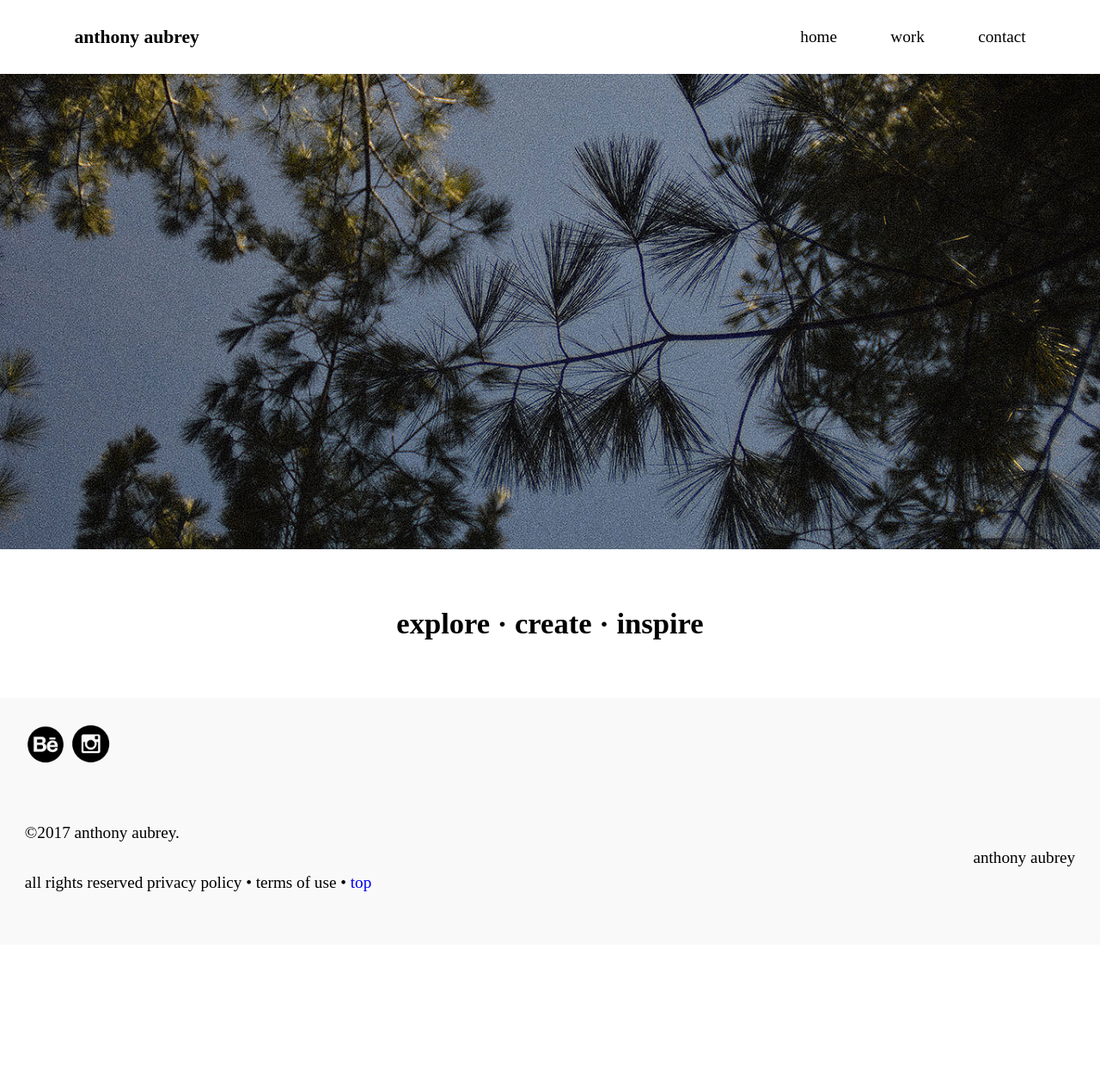
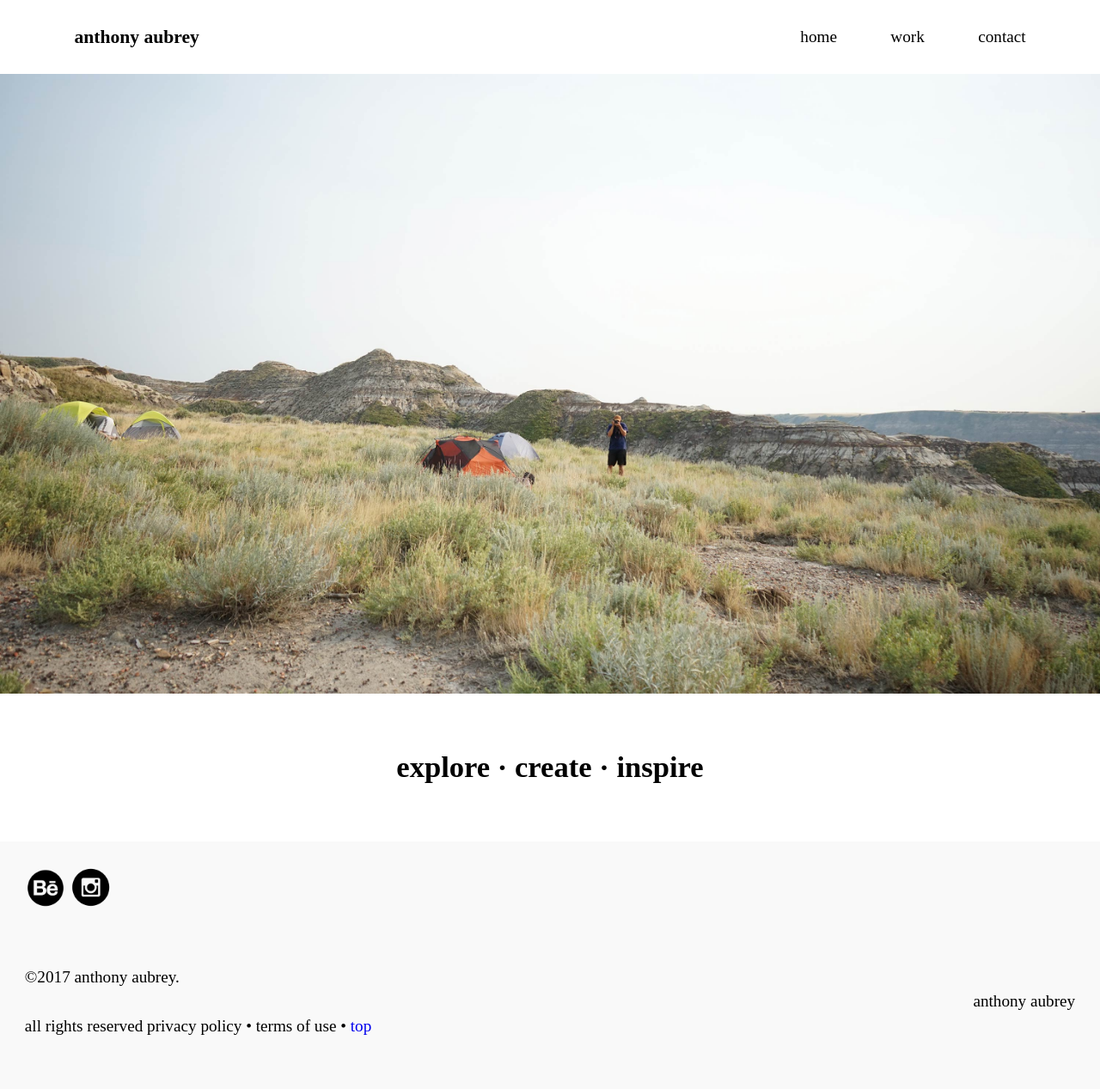
Before and after one commit to anthonyaubrey/portfolio, a Jekyll site: the page built from index.html, in a window 1280 px wide. Shown: the whole page at 86% size. Built offline with Jekyll 4.4.1, drawn with Linux system fonts in a browser that asks for light colours; before the commit the page ends 1099 px from its top, so only the background shows below that.

Commit message:
Added new img to home page

```diff
--- a/index.html
+++ b/index.html
@@ -4,7 +4,7 @@
 
 <main role="main" id="main" class="text-center">
   <div>
-    <img class="img-flex"src="{{site.baseurl}}/img/newhome.jpg">
+    <img class="img-flex"src="{{site.baseurl}}/img/bobexplore.jpg">
     <h1 class="island-2 wrapper">explore · create · inspire</h1>
   </div>
 </main>
```
Also changed, not shown: img/bobexplore.jpg (added).
